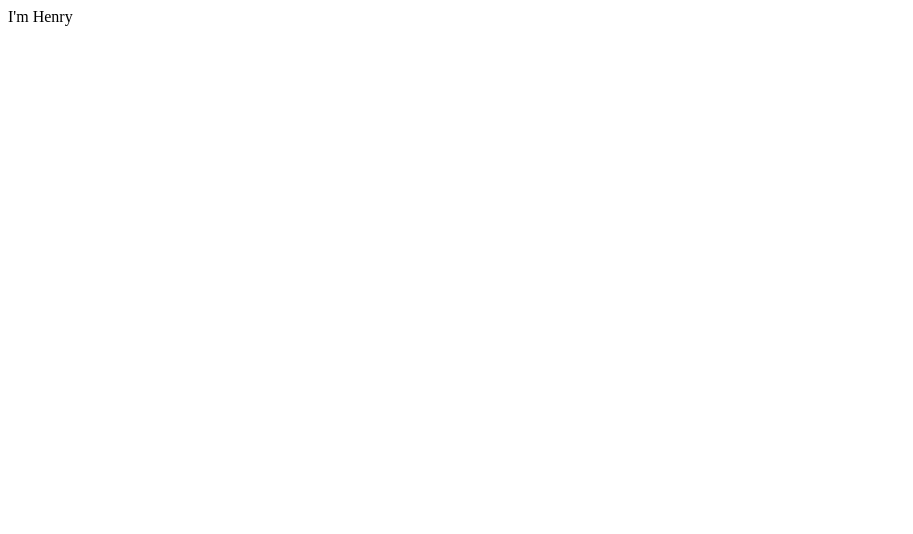
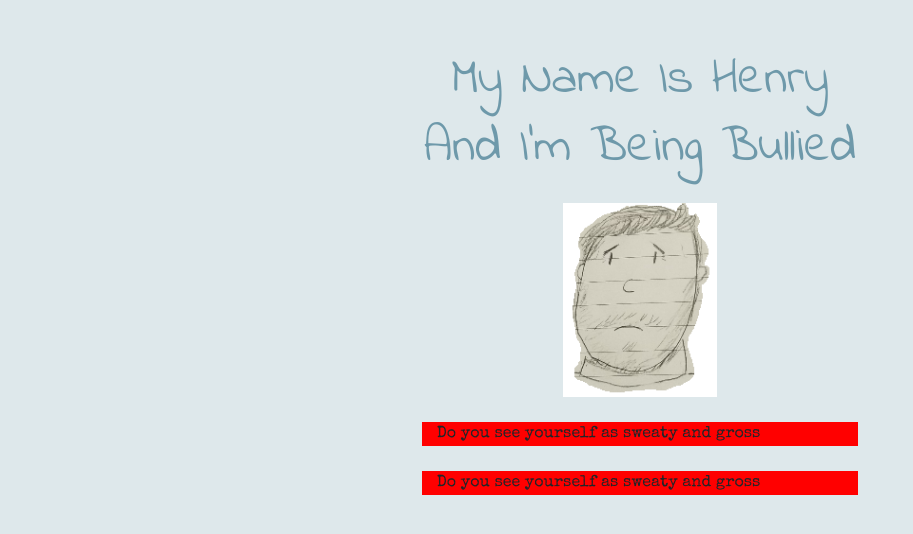
Before and after one commit to Bumler/henryIsBullied, a website: page index.html at #!/main in a window 1280 px wide. Shown: the whole page, without its empty margins (0-913 px from the left). Drawn offline with nearby package versions, Linux system fonts and the light colour scheme; some packages are replaced by stand-ins of ours.

Commit message:
Rough style layout

```diff
--- /dev/null
+++ b/Styles/stylesheet.css
@@ -0,0 +1,40 @@
+.background {
+    background-color: #dee8eb;
+}
+
+.attack-text{
+    font-family: 'Special Elite', cursive;
+}
+
+.henry-text{
+    font-family: 'Indie Flower', cursive;
+}
+
+h1 {
+    text-align: center;
+    font-size: 50px;
+    color: #6e99aa;
+}
+
+.big-top-mar {
+    margin-top: 50px;
+}
+
+.top-mar {
+    margin-top: 25px;
+}
+
+.center {
+    display: block;
+    margin-left: auto;
+    margin-right: auto;
+    width: 12%;
+}
+
+.attack {
+    font-family: 'Special Elite', cursive;
+}
+
+.attack-message {
+    background-color: red;
+}
--- a/Views/Main.html
+++ b/Views/Main.html
@@ -1 +1,27 @@
-<div>I'm Henry</div>
+<div class="background big-top-mar">
+    <div class="henry-text">
+        <h1>My Name Is Henry</h1>
+        <h1>And I'm Being Bullied</h1>
+    </div>
+
+    <img src="..\Assets\anguish.png" class="center top-mar">
+
+    <div class="attack">
+        <div class="row top-mar ">
+            <div class="col-sm"></div>
+            <div class="attack-message col-sm">
+                <span class="message">Do you see yourself as sweaty and gross</span>
+                <span class="vote"></span>
+            </div>
+            <div class="col-sm"></div>
+        </div>
+        <div class="row top-mar ">
+            <div class="col-sm"></div>
+            <div class="attack-message col-sm">
+                <span class="message">Do you see yourself as sweaty and gross</span>
+                <span class="vote"></span>
+            </div>
+            <div class="col-sm"></div>
+        </div>
+    </div>
+</div>
--- a/index.html
+++ b/index.html
@@ -1,5 +1,5 @@
 <!DOCTYPE html>
-<html ng-app="henryIsBullied" lang="eng">
+<html ng-app="henryIsBullied" lang="eng" class="background">
     <head>
         <meta charset="utf-8">
         <meta name="viewport" content="width=device-width, initial-scale=1, shrink-to-fit=no">
@@ -14,6 +14,13 @@
 
         <!-- J S !-->
         <script src = "JS/App.js"></script>
+
+        <!-- C S S !-->
+        <link href="/node_modules/bootstrap/dist/css/bootstrap.min.css" rel="stylesheet" type="text/css" />
+        <link href="styles/stylesheet.css" rel="stylesheet" type="text/css" />
+
+        <!-- F O N T !-->
+        <link href="https://fonts.googleapis.com/css?family=Indie+Flower|Special+Elite" rel="stylesheet">
     </head>
 
     <body>
```
Also changed, not shown: package.json (+11 -3 lines), Assets/anguish.png (added), 1 other file.
